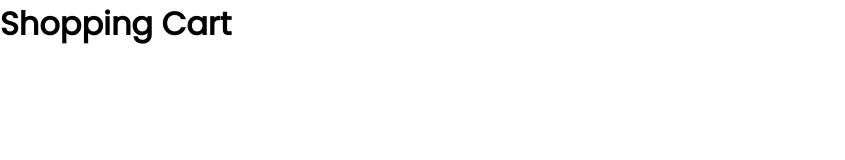
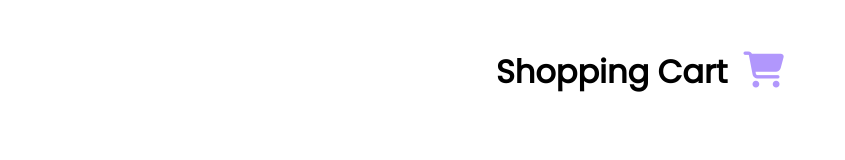
Before and after one commit to prabhu30/namaste-react, a React app in the folder tech-zone/: page /cart in a window 1280 px wide. Shown: the whole page, without its empty margins (0-845 px from the left). Built offline with nearby package versions, Linux system fonts and the light colour scheme.

Commit message:
add error page and styles for about and cart pages

```diff
--- a/tech-zone/index.css
+++ b/tech-zone/index.css
@@ -257,3 +257,28 @@ body {
 .restaurant-area {
     margin-top: 0px;
 }
+
+/* cart Page Styles */
+.cart-page h1 {
+    display: inline-block;
+    margin-right: 1rem;
+}
+
+.cart-page i {
+    font-size: 2.25rem;
+    cursor: pointer;
+}
+
+/* Error Page Styles */
+.error-details-container, .about-page, .cart-page {
+    text-align: center;
+    margin-top: 3rem;
+}
+
+.error-details-container h1, .about-page h1, .cart-page h1 {
+    margin-bottom: 1rem;
+}
+
+.error-details-container .status-code {
+    margin-bottom: 1rem;
+}
--- a/tech-zone/src/components/About.js
+++ b/tech-zone/src/components/About.js
@@ -1,10 +1,10 @@
 export default function About() {
     return (
-        <>
+        <div className="about-page">
             <h1>Made with 💖</h1>
             <p>
                 <i>by Prabhu Kalyan Korivi.</i>
             </p>
-        </>
+        </div>
     )
 }
--- a/tech-zone/src/components/Cart.js
+++ b/tech-zone/src/components/Cart.js
@@ -1,7 +1,8 @@
 export default function Cart() {
     return (
-        <>
+        <div className="cart-page">
             <h1>Shopping Cart</h1>
-        </>
+            <i class="fa-solid fa-cart-shopping" style={{ 'color': '#B197FC' }}></i>
+        </div>
     )
 }
--- /dev/null
+++ b/tech-zone/src/components/Error.js
@@ -0,0 +1,13 @@
+import { useRouteError } from "react-router-dom";
+
+export default function Error() {
+    console.log(useRouteError());
+    const { status, statusText, data } = useRouteError();
+    return (
+        <div className="error-details-container">
+            <h1>Oops!! Something Went Wrong!</h1>
+            <p className="status-code"><b>Status :</b> {status} {statusText}</p>
+            <p>{data}</p>
+        </div>
+    )
+}
--- a/tech-zone/src/main.js
+++ b/tech-zone/src/main.js
@@ -3,6 +3,7 @@ import Header from './components/Header';
 import Content from './components/Content';
 import About from './components/About';
 import Cart from './components/Cart';
+import Error from './components/Error';
 
 import { createBrowserRouter, RouterProvider } from 'react-router-dom';
 
@@ -21,7 +22,8 @@ const Main = function () {
 const routes = createBrowserRouter([
     {
         path: '/',
-        element: <Main />
+        element: <Main />,
+        errorElement: <Error />
     },
     {
         path: '/about',
```
